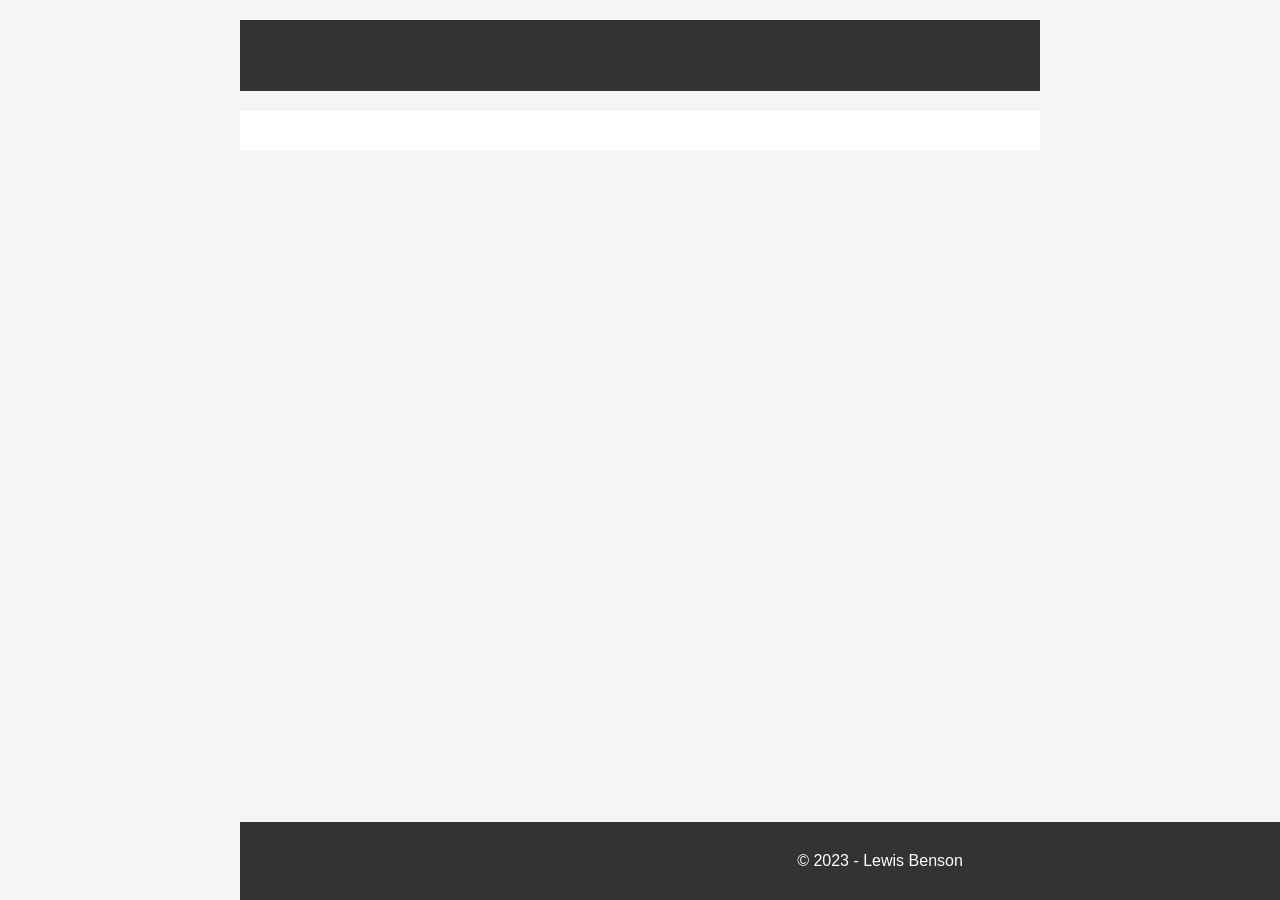
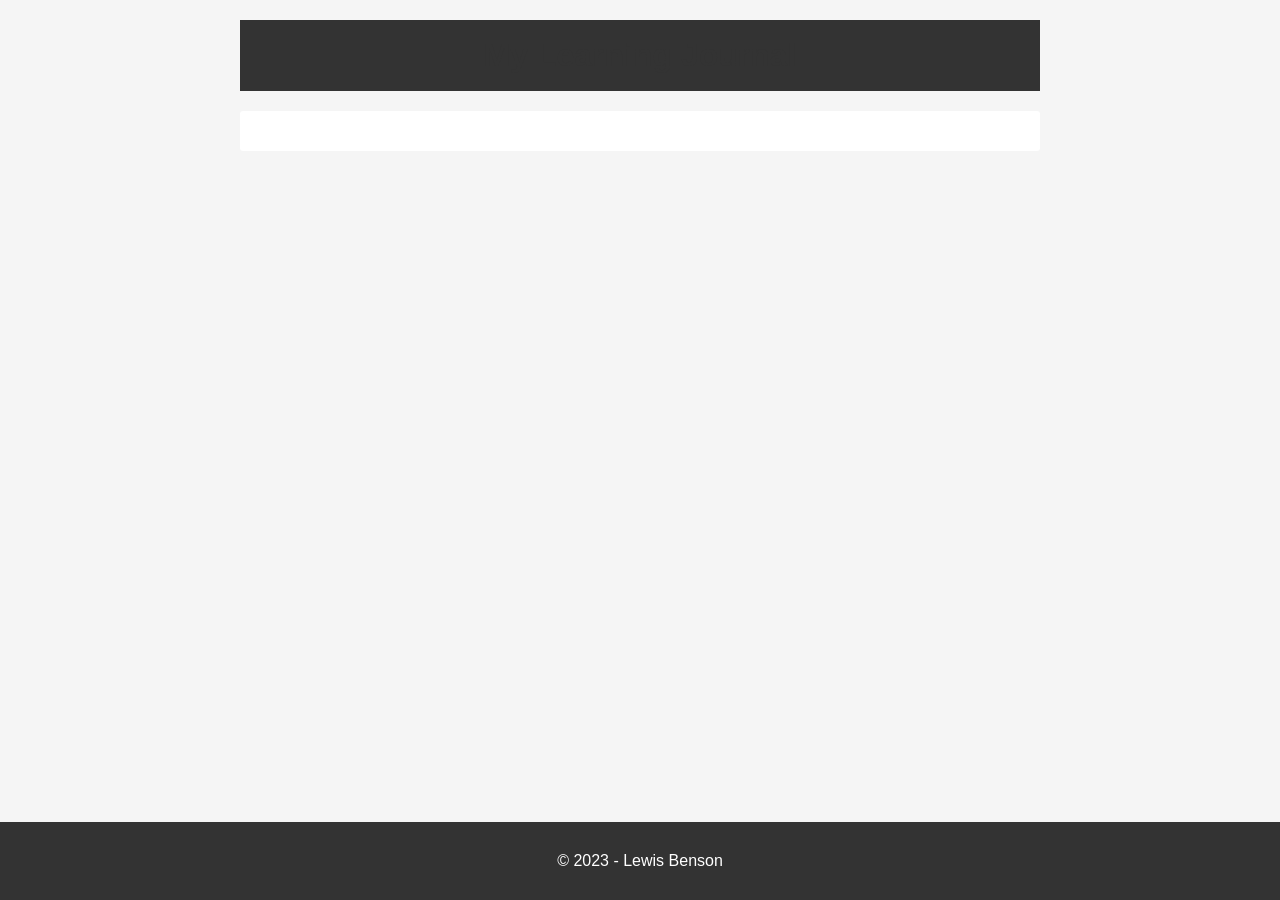
Before and after one commit to tm-LBenson/learning-ladder, a Jekyll site: the page built from notes/general-notes.md, in a window 1280 px wide. Built offline with Jekyll 4.4.1, drawn with Linux system fonts in a browser that asks for light colours; our own code applies the rules of GitHub Pages for plain Markdown files.

Commit message:
change fixed position of footer

```diff
--- a/assets/css/styles.css
+++ b/assets/css/styles.css
@@ -34,7 +34,8 @@ footer {
   padding: 10px 0;
   position: fixed;
   bottom: 0;
-  width: 100%;
+  left: 0;
+  right: 0;
 }
 
 h1,
```
